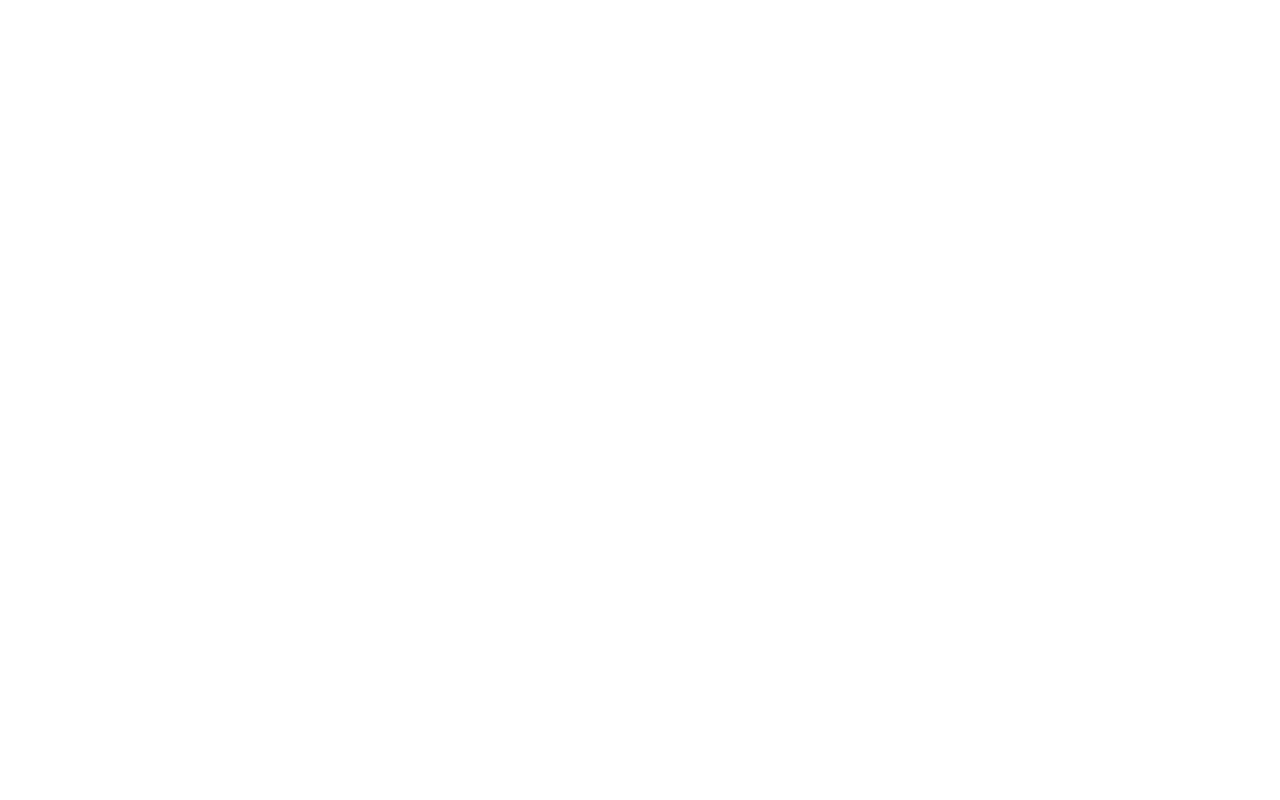
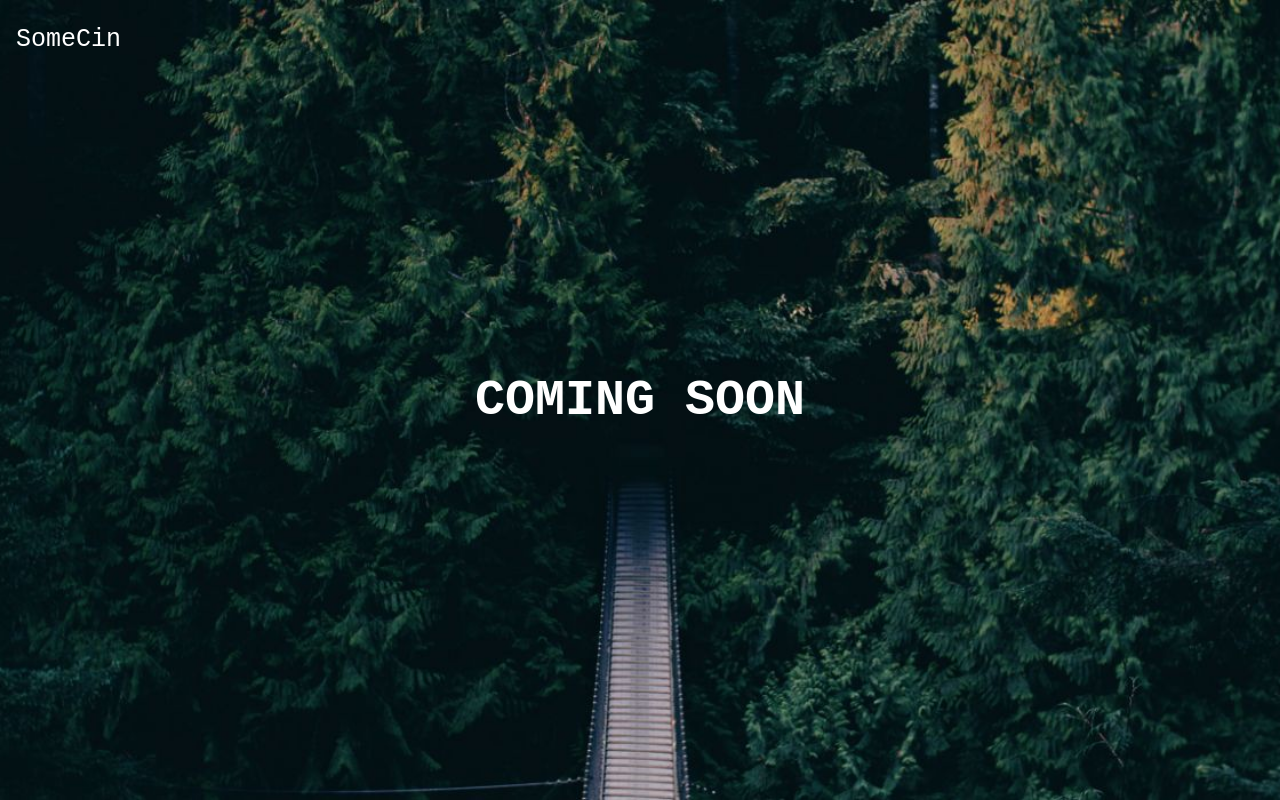
Before and after one commit to carlware/somecin, a plain HTML site: page index.html in a window 1280 px wide. Drawn offline with Linux system fonts and the light colour scheme; the site is published under a folder, as on GitHub Pages, so addresses that start at the root find nothing.

Commit message:
fix image url

```diff
--- a/index.html
+++ b/index.html
@@ -7,7 +7,7 @@
     }
 
     .bgimg {
-        background-image: url('/images/forestbridge.jpg');
+        background-image: url('./images/forestbridge.jpg');
         height: 100%;
         background-position: center;
         background-size: cover;
```
